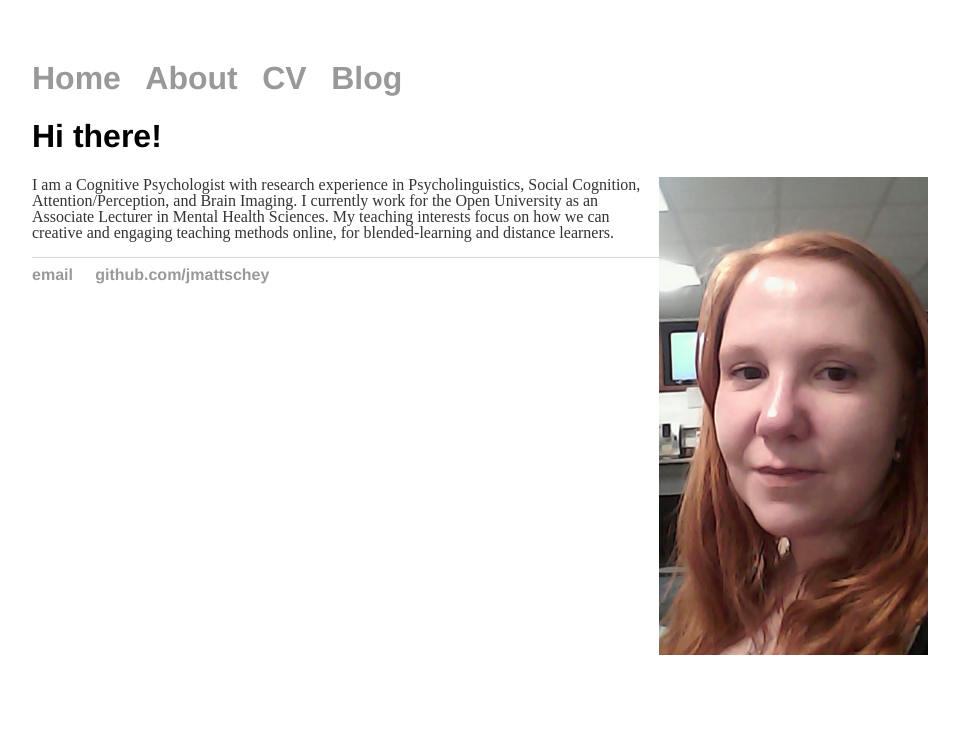
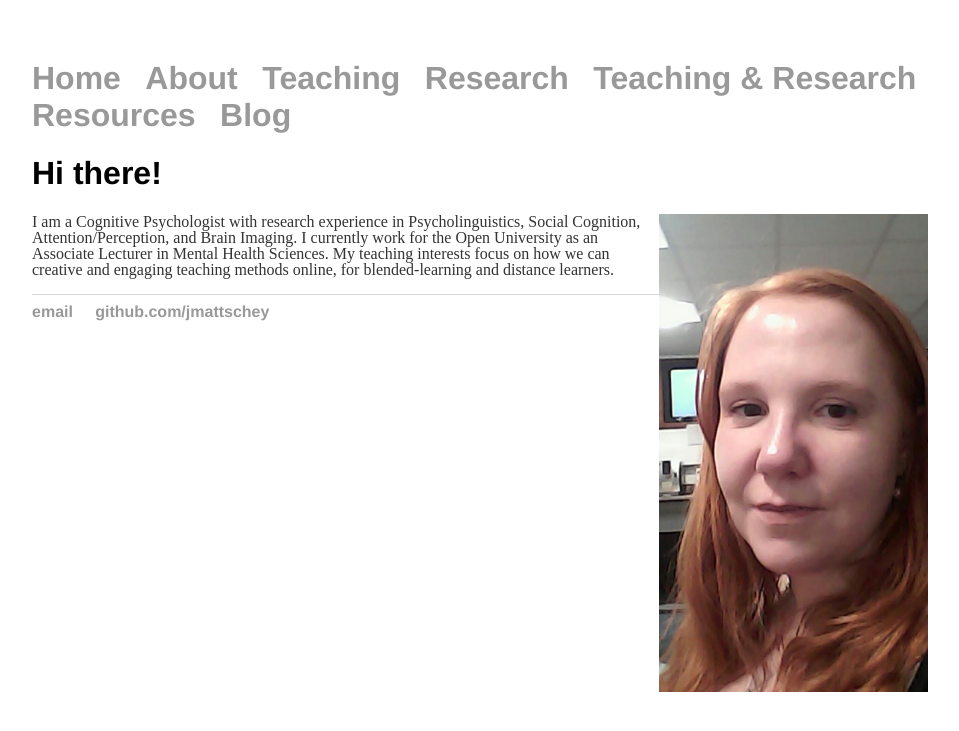
Before and after one commit to jmattschey/jmattschey.github.io, a Jekyll site: the page built from index.html, in a window 1280 px wide. Shown: the top 731 px of the page, without its empty margins (160-1119 px from the left). Built offline with Jekyll 4.4.1, drawn with Linux system fonts in a browser that asks for light colours.

Commit message:
Update default.html

```diff
--- a/_layouts/default.html
+++ b/_layouts/default.html
@@ -10,9 +10,11 @@
 	    		<ul>
 	        		<li><a href="/">Home</a></li>
 		        	<li><a href="/about">About</a></li>
-	        		<li><a href="/cv">CV</a></li>
+	        		<li><a href="/teaching">Teaching</a></li>
+	        		<li><a href="/research">Research</a></li>
+	        		<li><a href="/resources">Teaching & Research Resources</a></li>
 	        		<li><a href="/blog">Blog</a></li>
-	    		</ul>
+				</ul>
 			</nav>
 			<div class="container">
 
```
